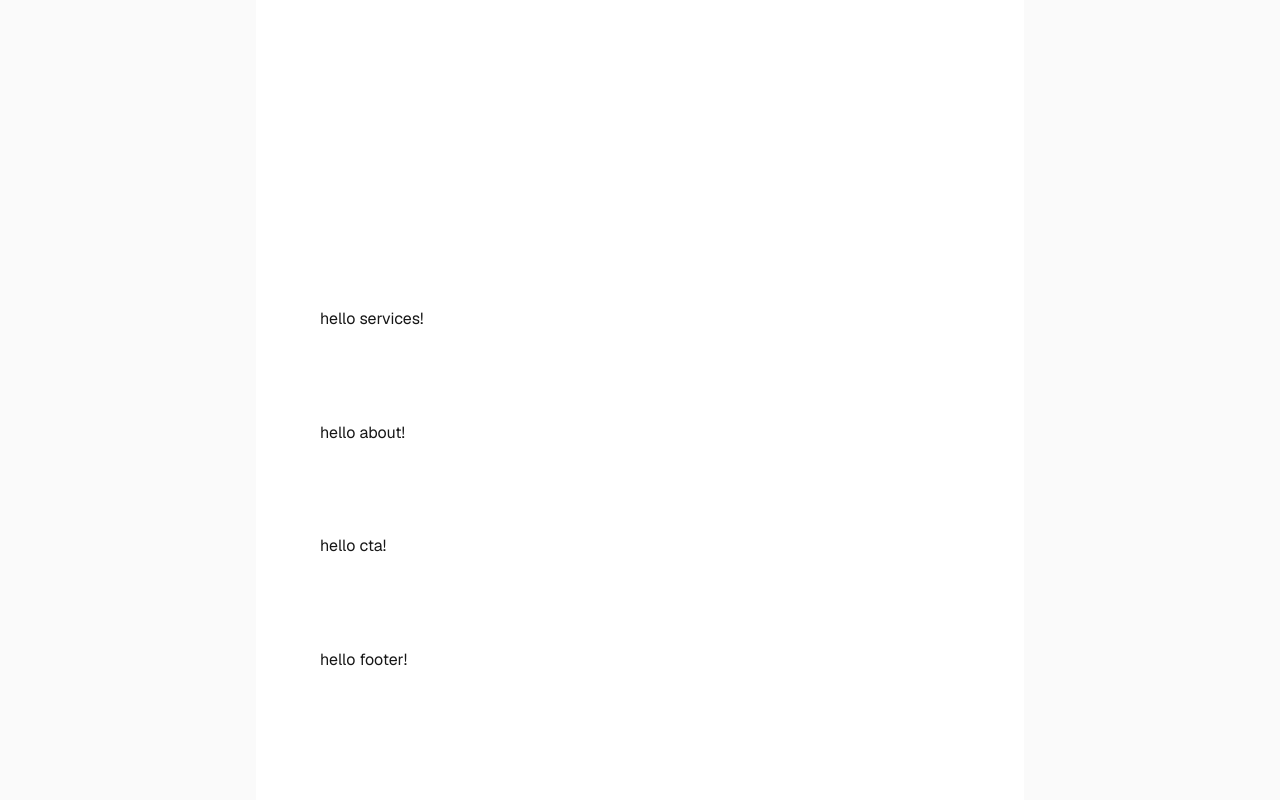
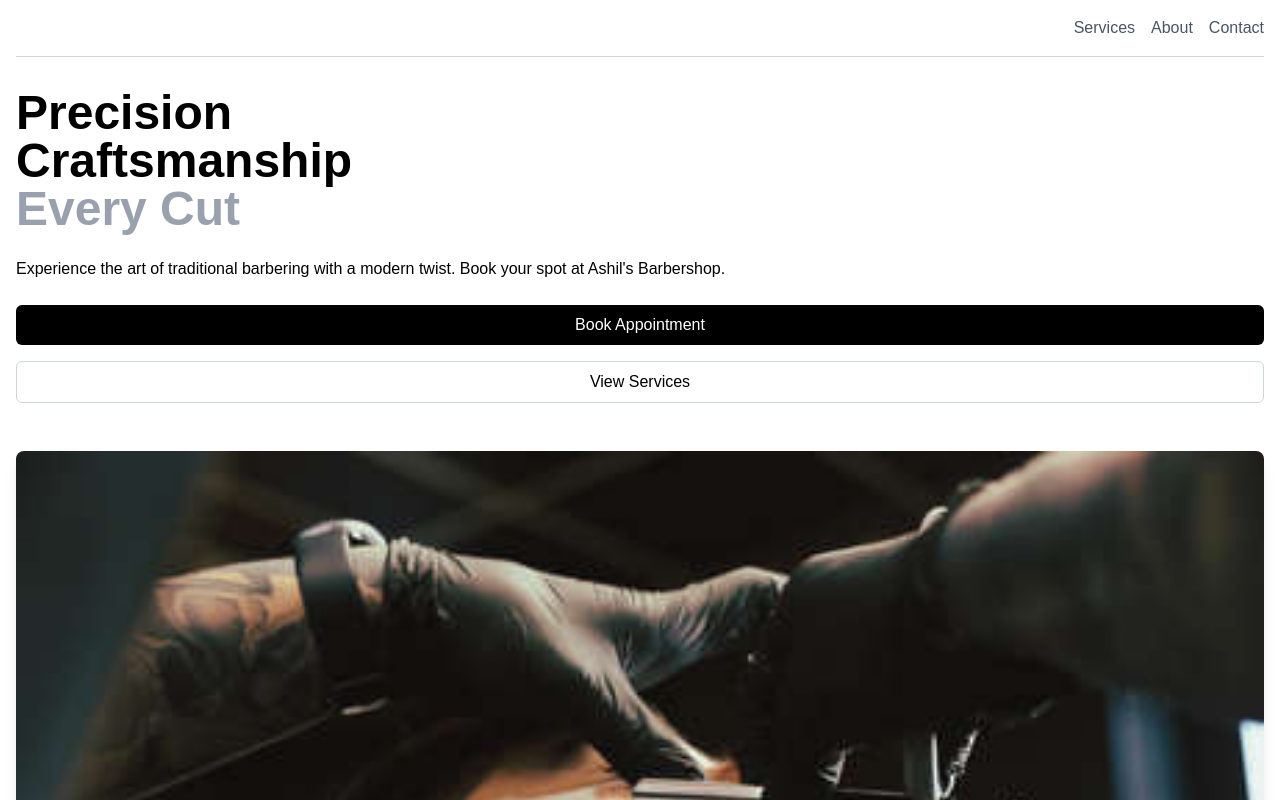
Before and after one commit to Fulcror/Ashil-barber, a Next.js app: page / in a window 1280 px wide. Shown: the top 800 px of the page. Built offline with nearby package versions, Linux system fonts and the light colour scheme.

Commit message:
Hero Section v1: completed. Fake header & content: to be replaced.

```diff
--- a/src/app/components/about.js
+++ b/src/app/components/about.js
@@ -1,9 +1,5 @@
 "use client";
 
 export default function About() {
-  return (
-    <>
-      <p>hello about!</p>
-    </>
-  );
+  return <></>;
 }
--- a/src/app/components/cta.js
+++ b/src/app/components/cta.js
@@ -1,9 +1,5 @@
 "use client";
 
 export default function Cta() {
-  return (
-    <>
-      <p>hello cta!</p>
-    </>
-  );
+  return <></>;
 }
--- a/src/app/components/footer.js
+++ b/src/app/components/footer.js
@@ -1,9 +1,5 @@
 "use client";
 
 export default function Footer() {
-  return (
-    <>
-      <p>hello footer!</p>
-    </>
-  );
+  return <></>;
 }
--- a/src/app/components/hero.js
+++ b/src/app/components/hero.js
@@ -1,10 +1,54 @@
 "use client";
+
+import Image from "next/image";
 
 export default function Hero() {
   return (
     <>
-      <div></div>
-      <div></div>
+      <header className="w-full flex justify-end mb-8 border-b border-gray-300 pb-4">
+        <nav className="space-x-4">
+          <a href="#services" className="text-gray-600 hover:text-gray-900">
+            Services
+          </a>
+          <a href="#about" className="text-gray-600 hover:text-gray-900">
+            About
+          </a>
+          <a href="#contact" className="text-gray-600 hover:text-gray-900">
+            Contact
+          </a>
+        </nav>
+      </header>
+      <h1 className="text-5xl font-bold mb-6 text-black">
+        Precision <br /> Craftsmanship <br />{" "}
+        <span className="text-gray-400">Every Cut</span>
+      </h1>
+      <p className="text-md mb-6 text-black">
+        Experience the art of traditional barbering with a modern twist. Book
+        your spot at Ashil's Barbershop.
+      </p>
+      <form className="flex space-x-4">
+        <button
+          type="submit"
+          className="py-2 mb-4 w-full bg-black text-white rounded-md hover:bg-gray transition"
+        >
+          Book Appointment
+        </button>
+      </form>
+      <form className="flex space-x-4">
+        <button
+          type="submit"
+          className="py-2 mb-4 w-full bg-white text-black border border-gray-300 rounded-md hover:bg-gray-100 transition"
+        >
+          View Services
+        </button>
+      </form>
+      <Image
+        src="/hero-picture.jpg"
+        alt="Barbershop"
+        className="w-full h-auto rounded-lg shadow-lg mt-8"
+        width={800}
+        height={600}
+      />
     </>
   );
 }
--- a/src/app/components/services.js
+++ b/src/app/components/services.js
@@ -1,9 +1,5 @@
 "use client";
 
 export default function Services() {
-  return (
-    <>
-      <p>hello services!</p>
-    </>
-  );
+  return <></>;
 }
--- a/src/app/page.js
+++ b/src/app/page.js
@@ -6,8 +6,8 @@ import Footer from "@/app/components/footer";
 
 export default function Home() {
   return (
-    <div className="flex min-h-screen items-center justify-center bg-zinc-50 font-sans dark:bg-black">
-      <main className="flex min-h-screen w-full max-w-3xl flex-col items-center justify-between py-32 px-16 bg-white dark:bg-black sm:items-start">
+    <div className="min-h-screen p-4 bg-white">
+      <main className="w-full">
         <Hero />
         <Services />
         <About />
```
Also changed, not shown: public/hero-picture.jpg (added).
